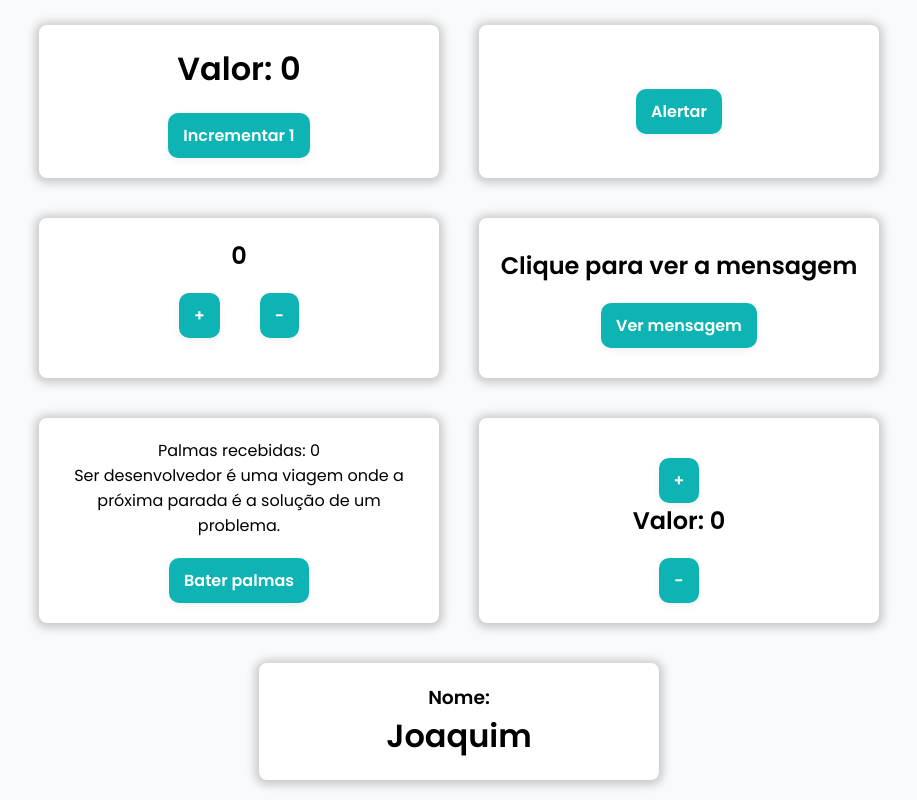
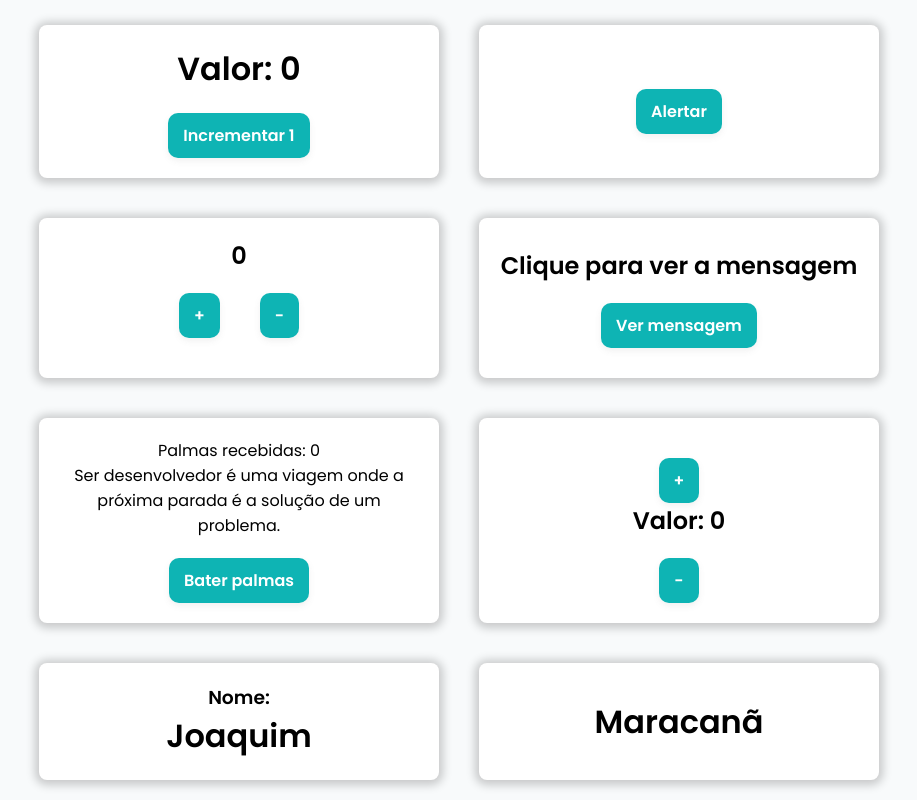
Before and after one commit to HeloisaFelizardo/react-components, a React (Create React App) app: page / in a window 1280 px wide. Shown: the part 1515-2315 px from the top of the page, without its empty margins (181-1098 px from the left). Built offline with nearby package versions, Linux system fonts and the light colour scheme.

Commit message:
Adicionando componente PaginaEstadio

```diff
--- a/src/App.js
+++ b/src/App.js
@@ -13,6 +13,7 @@ import MensagemDoDia from './components/MensagemDoDia';
 import ConteudoPostagem from './components/ConteudoPostagem';
 import Contador from './components/Contador';
 import ExibindoNome from './components/ExibindoNome';
+import PaginaEstadio from './components/PaginaEstadio';
 
 function App() {
   return (
@@ -30,6 +31,7 @@ function App() {
       <ConteudoPostagem />
       <Contador />
       <ExibindoNome />
+      <PaginaEstadio />
     </div>
   );
 }
--- a/src/components/ExibindoNome/index.js
+++ b/src/components/ExibindoNome/index.js
@@ -1,7 +1,7 @@
 import React, {useState} from 'react';
 
 export default function ExibindoNome() {
-  const [ nome, setNome ] = useState ("Joaquim");
+  const [ nome ] = useState ("Joaquim");
 
   return(
     <div className='conteudo-centralizado'>
--- /dev/null
+++ b/src/components/PaginaEstadio/index.js
@@ -0,0 +1,10 @@
+import React, { useState } from 'react';
+
+export default function PaginaEstadio() {
+  const [ nome ] = useState ("Maracanã");
+  return (
+    <div className = "conteudo-centralizado">
+      <h1>{nome}</h1>
+    </div>
+  );
+}
```
